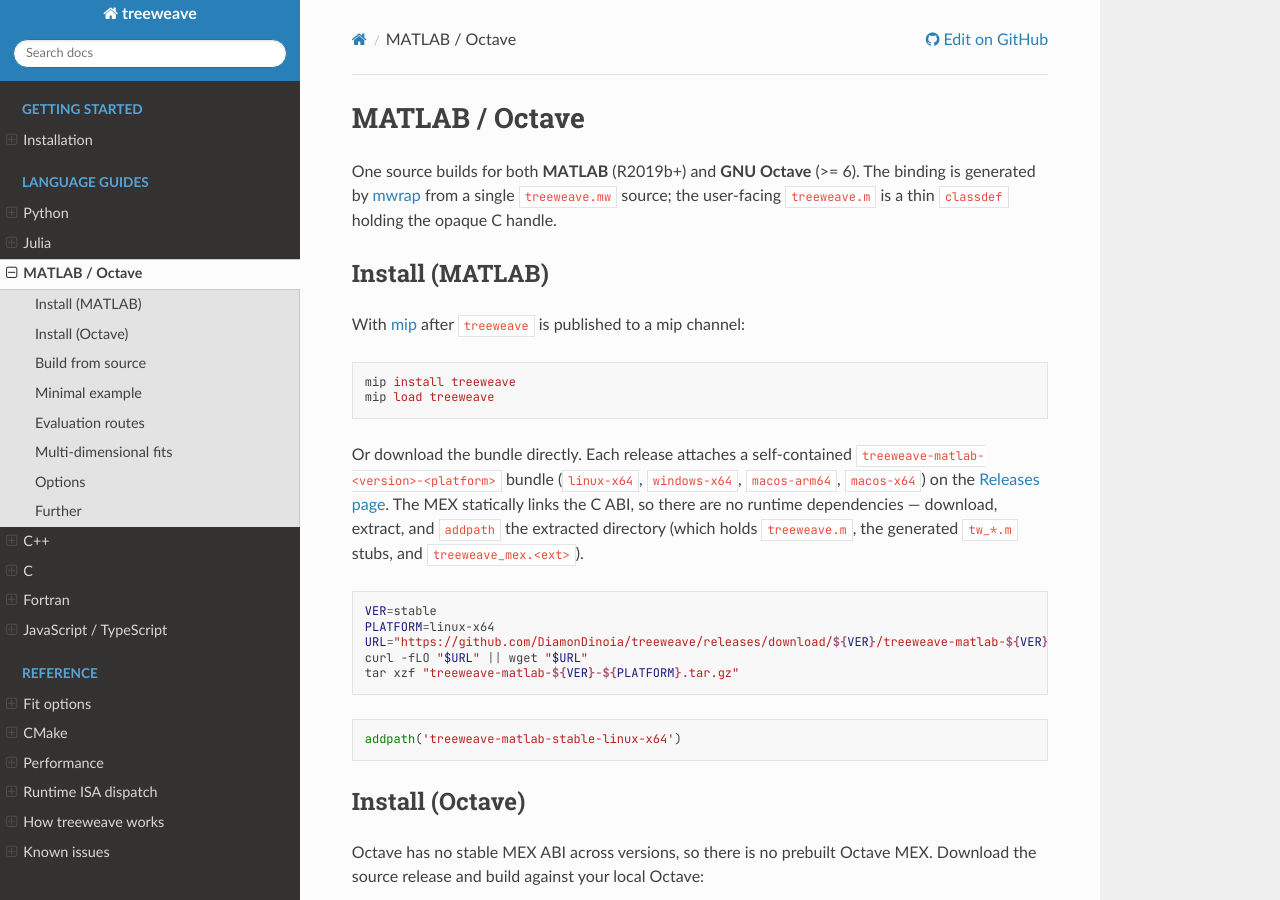
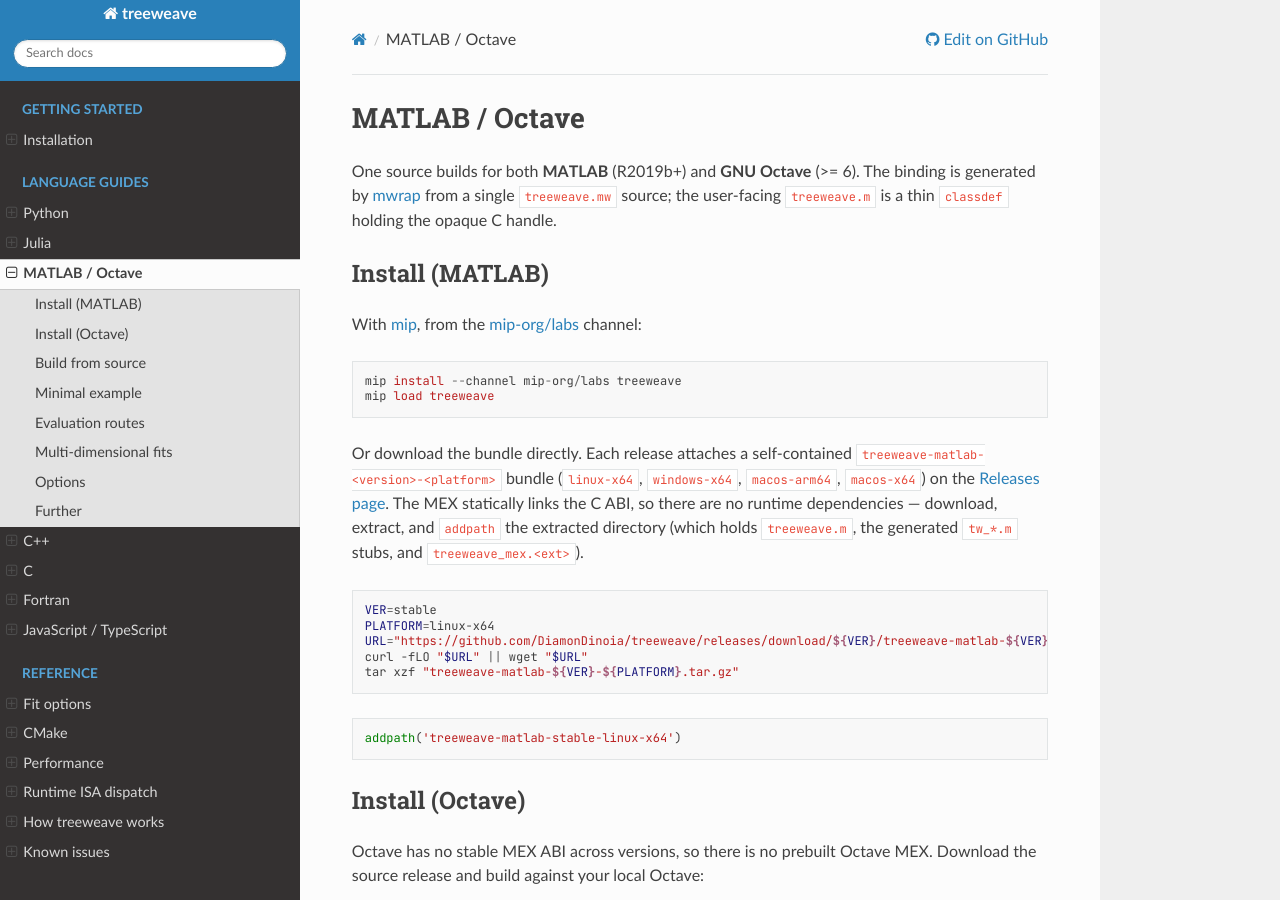
Before and after one commit to DiamonDinoia/treeweave, a Sphinx documentation site: the page built from docs/guides/matlab.rst, in a window 1280 px wide and 900 px high. Built offline with Sphinx 7.4.7 and the Read the Docs theme 3.1.0, drawn with Linux system fonts in a browser that asks for light colours; pages that are not in the unit, such as notebooks, are missing from menus.

Commit message:
docs(matlab): use the mip-org/labs channel for mip install
treeweave is published to the mip-org/labs channel; the install needs
--channel mip-org/labs (the placeholder command omitted it).

```diff
--- a/docs/guides/matlab.rst
+++ b/docs/guides/matlab.rst
@@ -9,11 +9,12 @@ single ``treeweave.mw`` source; the user-facing ``treeweave.m`` is a thin
 Install (MATLAB)
 ----------------
 
-With `mip <https://mip.sh/>`_ after ``treeweave`` is published to a mip channel:
+With `mip <https://mip.sh/>`_, from the `mip-org/labs
+<https://github.com/mip-org/mip-labs>`_ channel:
 
 .. code-block:: matlab
 
-   mip install treeweave
+   mip install --channel mip-org/labs treeweave
    mip load treeweave
 
 Or download the bundle directly. Each release attaches a self-contained
```
Also changed, not shown: README.md (+2 -2 lines).
